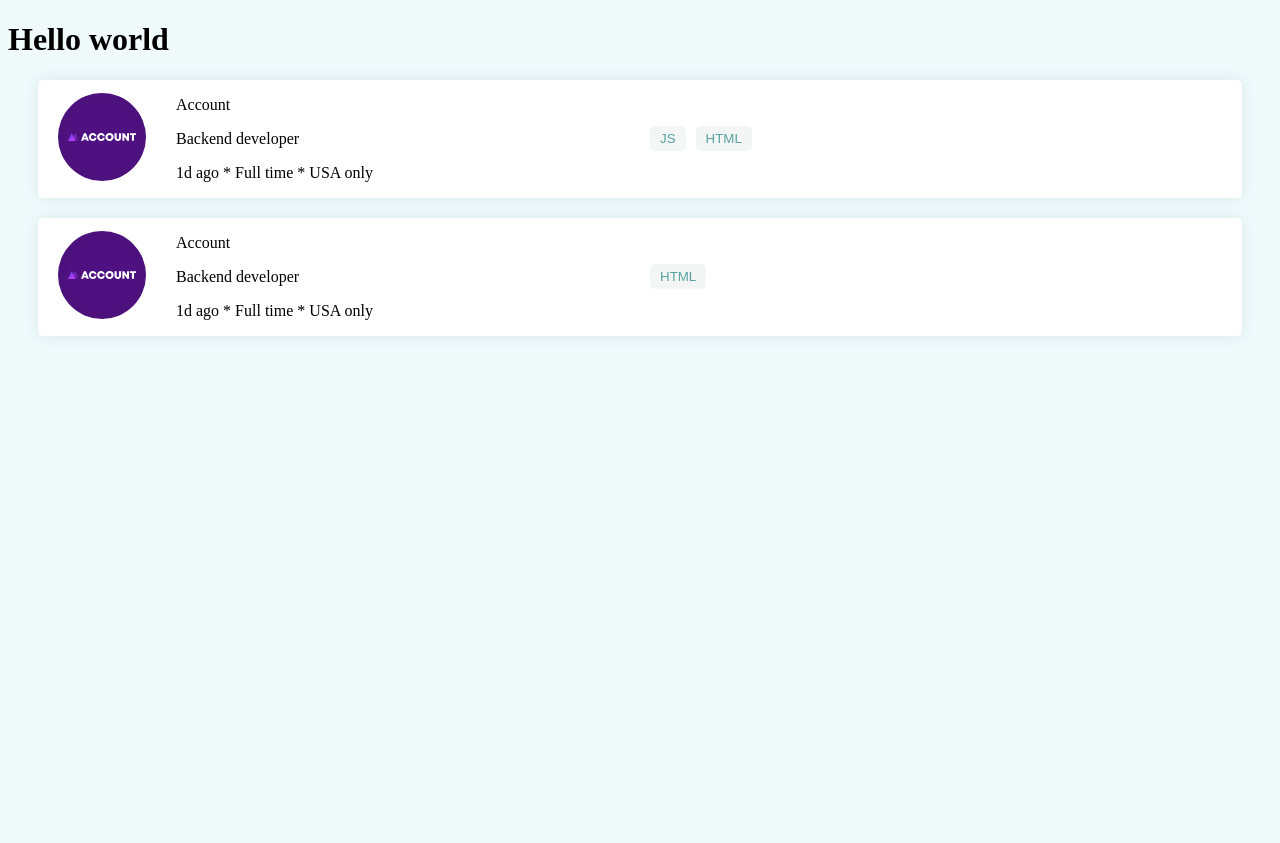
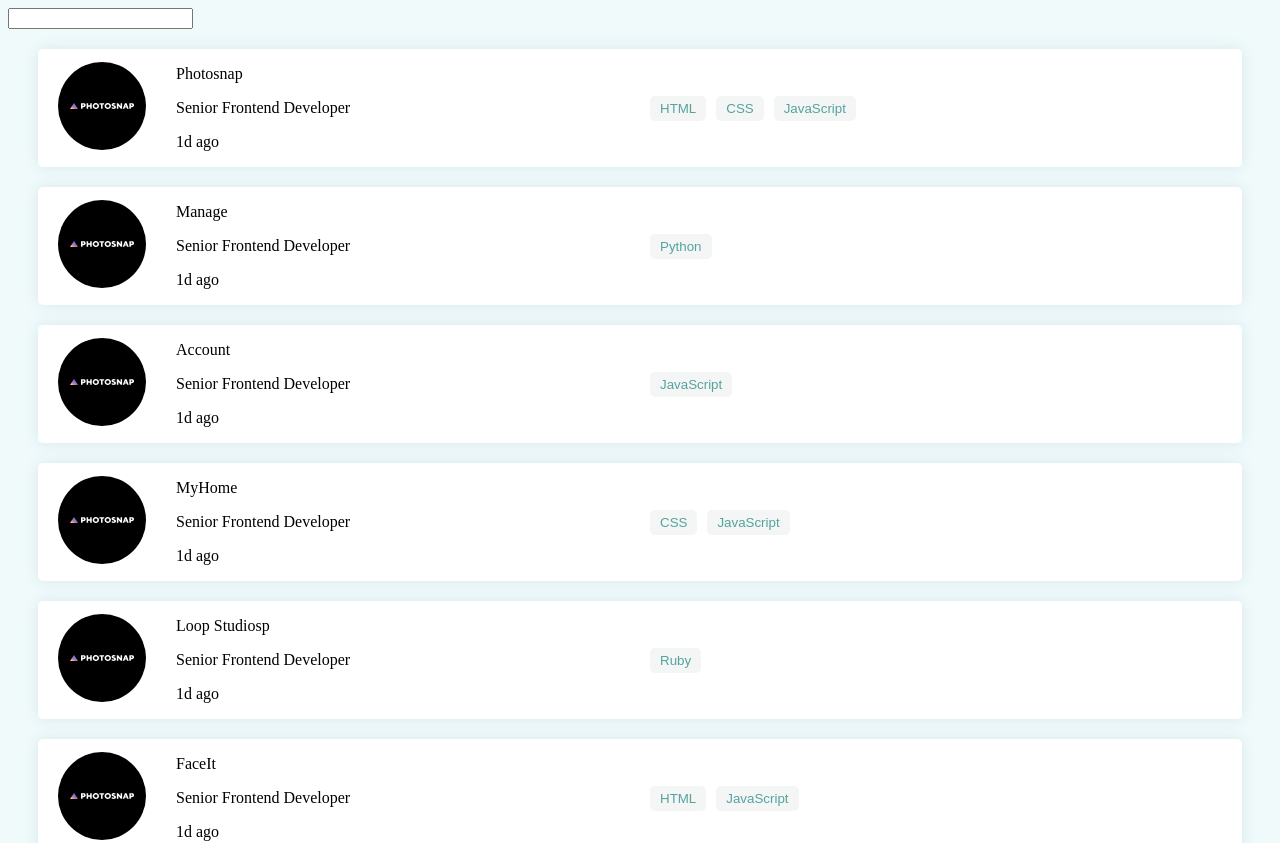
Before and after one commit to sam-621/Jobs-Listing, a React (Create React App) app: page / in a window 1280 px wide. Shown: the top 843 px of the page. Before the commit the page ends 800 px from the top, so only its background shows below. Built offline with nearby package versions, Linux system fonts and the light colour scheme.

Commit message:
Now we can search :)

```diff
--- a/src/components/JobCard.jsx
+++ b/src/components/JobCard.jsx
@@ -11,16 +11,15 @@
                 <div className="img">
                     <img src={img} alt="an imge"/>
                 </div>
-
                 <div className="Text">
-                    <p>{enterprice}</p>
-                    <p>{jobName}</p>
-                    <p>{moreInfo}</p>
+                    <p key="1">{enterprice}</p>
+                    <p key="2">{jobName}</p>
+                    <p key="5">{moreInfo}</p>
                 </div>
             </div>
             <div className="Tags">
-                {technology.map((string) => {
-                    return <Tag technology={string} />
+                {technology.map((string, index) => {
+                    return <Tag key={index} technology={string} />
                 })
 
                 }
--- a/src/components/Tag.jsx
+++ b/src/components/Tag.jsx
@@ -1,7 +1,7 @@
 import React from 'react';
 
 const Tag = (props) => {
-    const { technology } = props;
+    const { technology} = props;
 
     return(
         <div style={{marginLeft: 10 + 'px'}}>
--- a/src/containers/Jobs.jsx
+++ b/src/containers/Jobs.jsx
@@ -2,27 +2,39 @@
 import '../styles/app.css'
 
 import JobCard from '../components/JobCard';
-import account from '../images/account.svg';
+import photo from '../images/photosnap.svg'
+// const Logos = [
+//     "../images/manage.svg",
+//     "../images/account.svg",
+// ]
+// var count = 0;
 
-const Jobs = () => {
-    return(
-        <>
-            <JobCard
-                img={account}
-                enterprice="Account"
-                jobName="Backend developer"
-                moreInfo="1d ago * Full time * USA only"
-                technology={["JS", "HTML"]}
-            />
-            <JobCard
-                img={account}
-                enterprice="Account"
-                jobName="Backend developer"
-                moreInfo="1d ago * Full time * USA only"
-                technology={["HTML"]}
-            />
-        </>
-    );
+class Jobs extends React.Component {
+    render() {
+        let jobsFounded = [];
+        this.props.data.forEach((job, index) => {
+            console.log(job.id.toString())
+
+            if(job.company.indexOf(this.props.value) === -1) {
+                return
+            }
+            jobsFounded.push(
+                <JobCard
+                    key={index}
+                    img={photo}
+                    enterprice={job.company}
+                    jobName={job.position}
+                    moreInfo={job.postedAt}
+                    technology={job.languages}
+                />
+            );
+        })
+        return(
+            <>
+                {jobsFounded}
+            </>
+        );
+    }
 }
 
 export default Jobs;
--- /dev/null
+++ b/src/containers/SearchBar.jsx
@@ -0,0 +1,11 @@
+import React from 'react';
+
+const SearchBar = (props) => {
+    return(
+        <form onSubmit={props.onSubmit}>
+            <input type="text" value={props.inputValue} onChange={props.onChange} />
+        </form>
+    )
+}
+
+export default SearchBar;
--- a/src/index.js
+++ b/src/index.js
@@ -3,9 +3,82 @@
 import App from './pages/App';
 import * as serviceWorker from './serviceWorker';
 
+const Data = [
+  {
+    id: 1,
+    company: "Photosnap",
+    logo: "../images/photosnap.svg",
+    position: "Senior Frontend Developer",
+    postedAt: "1d ago",
+    contract: "Full Time",
+    location: "USA Only",
+    languages: ["HTML", "CSS", "JavaScript"],
+  },
+  {
+    id: 2,
+    company: "Manage",
+    logo: "../images/photosnap.svg",
+    position: "Senior Frontend Developer",
+    postedAt: "1d ago",
+    contract: "Full Time",
+    location: "USA Only",
+    languages: ["Python"]
+  },
+  {
+    id: 3,
+    company: "Account",
+    logo: "../images/photosnap.svg",
+    position: "Senior Frontend Developer",
+    postedAt: "1d ago",
+    contract: "Full Time",
+    location: "USA Only",
+    languages: ["JavaScript"],
+  },
+  {
+    id: 4,
+    company: "MyHome",
+    logo: "../images/photosnap.svg",
+    position: "Senior Frontend Developer",
+    postedAt: "1d ago",
+    contract: "Full Time",
+    location: "USA Only",
+    languages: ["CSS", "JavaScript"]
+  },
+  {
+    id: 5,
+    company: "Loop Studiosp",
+    logo: "../images/photosnap.svg",
+    position: "Senior Frontend Developer",
+    postedAt: "1d ago",
+    contract: "Full Time",
+    location: "USA Only",
+    languages: ["Ruby"]
+  },
+  {
+    id: 6,
+    company: "FaceIt",
+    logo: "../images/photosnap.svg",
+    position: "Senior Frontend Developer",
+    postedAt: "1d ago",
+    contract: "Full Time",
+    location: "USA Only",
+    languages: ["HTML", "JavaScript"]
+  },
+  {
+    id: 7,
+    company: "Shortly",
+    logo: "../images/photosnap.svg",
+    position: "Senior Frontend Developer",
+    postedAt: "1d ago",
+    contract: "Full Time",
+    location: "USA Only",
+    languages: ["JavaScript", "Python"]
+  }
+]
+
 ReactDOM.render(
   <React.StrictMode>
-    <App />
+    <App data={Data}/>
   </React.StrictMode>,
   document.getElementById('root')
 );
--- a/src/pages/App.jsx
+++ b/src/pages/App.jsx
@@ -1,14 +1,32 @@
 import React from 'react';
 
-import Jobs from '../containers/Jobs'
+import Jobs from '../containers/Jobs';
+import SearchBar from '../containers/SearchBar';
 
-const App = () => {
-    return(
-        <>
-            <h1>Hello world</h1>
-            <Jobs />
-        </>
-    );
+class App extends React.Component {
+
+    constructor(props) {
+        super(props);
+        this.state = {
+            inputValue: '',
+        }
+        this.handleChange = this.handleChange.bind(this)
+    }
+
+    handleChange(e) {
+        this.setState({
+            inputValue: e.target.value
+        });
+    }
+
+    render() {
+        return(
+            <>
+                <SearchBar inputValue={this.state.inputValue} onChange={this.handleChange} />
+                <Jobs data={this.props.data} value={this.state.inputValue}/>
+            </>
+        );
+    }
 }
 
 export default App;
```
